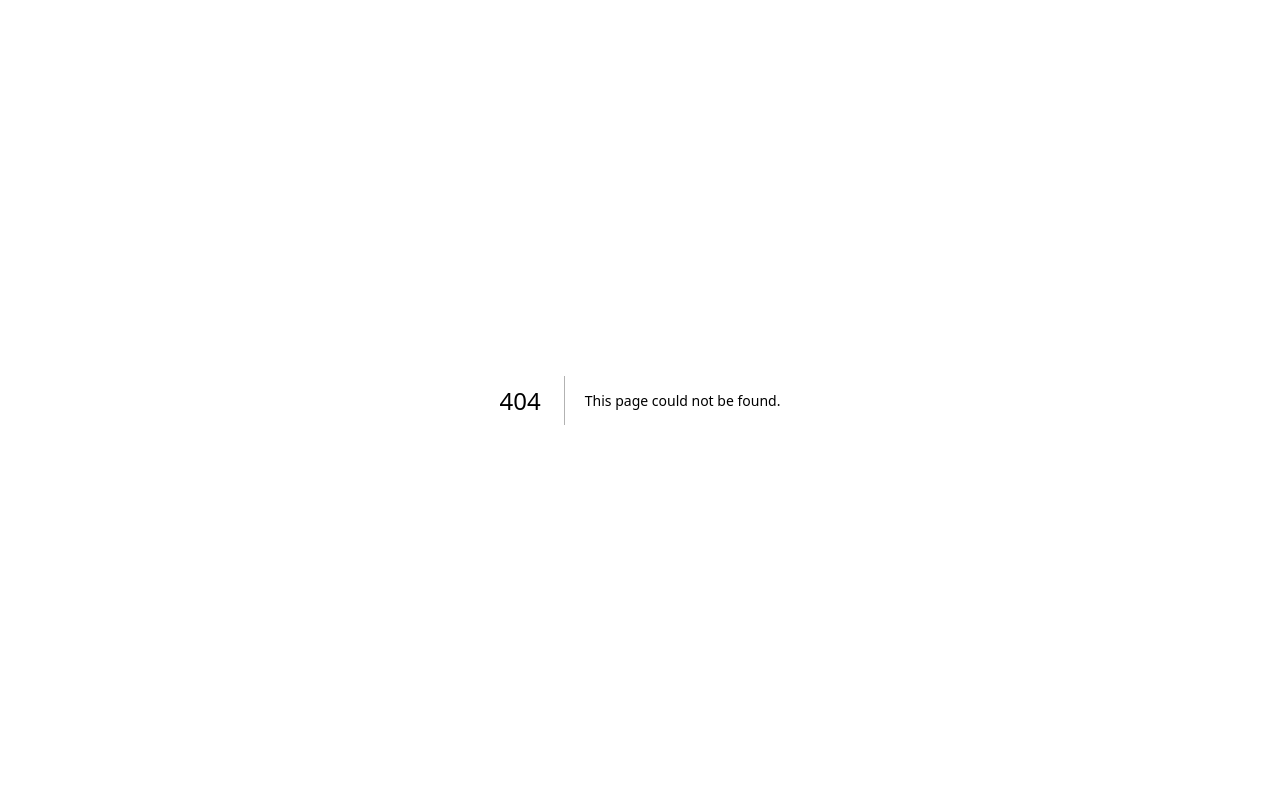
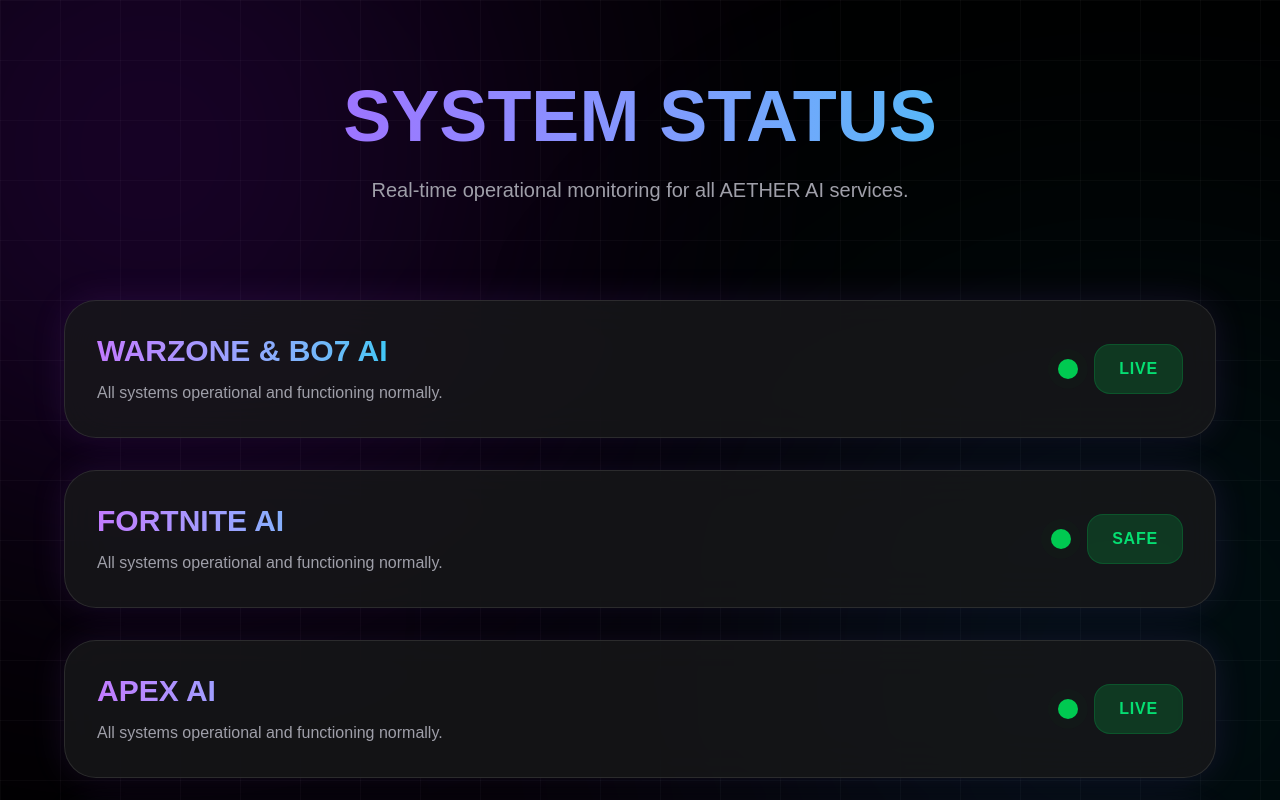
Before and after one commit to AetherAIe/aether-ai, a Next.js app: page /status in a window 1280 px wide. Before the commit this address had no page. Shown: the top 800 px of the page. Built offline with nearby package versions, Linux system fonts and the light colour scheme.

Commit message:
added status system

```diff
--- a/src/app/page.tsx
+++ b/src/app/page.tsx
@@ -39,6 +39,10 @@
 
             <Link href="/boosting">
               Boosting
+            </Link>
+
+            <Link href="/status">
+              Status
             </Link>
 
           </div>
@@ -92,14 +96,12 @@
               BOOSTING
             </Link>
 
-            <a
-              href="https://discord.gg/C7rKt52EFC"
-              target="_blank"
-              rel="noopener noreferrer"
-              className="px-10 py-4 rounded-2xl border border-zinc-700 hover:border-cyan-400 hover:bg-white/5 transition-all duration-300"
+            <Link
+              href="/status"
+              className="px-10 py-4 rounded-2xl border border-green-500 text-green-400 hover:bg-green-500/10 transition-all duration-300"
             >
-              JOIN DISCORD
-            </a>
+              SYSTEM STATUS
+            </Link>
 
           </div>
 
--- /dev/null
+++ b/src/app/status/page.tsx
@@ -0,0 +1,116 @@
+"use client";
+
+import { motion } from "framer-motion";
+
+const statuses = [
+  {
+    title: "WARZONE & BO7 AI",
+    status: "LIVE",
+    color: "green",
+  },
+
+  {
+    title: "FORTNITE AI",
+    status: "SAFE",
+    color: "green",
+  },
+
+  {
+    title: "APEX AI",
+    status: "LIVE",
+    color: "green",
+  },
+
+  {
+    title: "BATTLEFIELD AI",
+    status: "LIVE",
+    color: "green",
+  },
+
+  {
+    title: "BOOSTING SERVICE",
+    status: "ONLINE",
+    color: "green",
+  },
+];
+
+export default function StatusPage() {
+  return (
+    <main className="min-h-screen bg-black text-white px-6 py-20 overflow-hidden">
+
+      {/* GRID */}
+      <div className="fixed inset-0 bg-[linear-gradient(rgba(255,255,255,0.03)_1px,transparent_1px),linear-gradient(90deg,rgba(255,255,255,0.03)_1px,transparent_1px)] bg-[size:60px_60px] pointer-events-none" />
+
+      {/* GLOW */}
+      <div className="fixed top-[-200px] left-[-200px] w-[700px] h-[700px] bg-purple-600/20 blur-[180px] rounded-full pointer-events-none" />
+
+      <div className="fixed bottom-[-200px] right-[-200px] w-[700px] h-[700px] bg-cyan-500/10 blur-[180px] rounded-full pointer-events-none" />
+
+      <div className="max-w-6xl mx-auto relative z-10">
+
+        {/* HEADER */}
+        <div className="text-center">
+
+          <h1 className="text-6xl md:text-7xl font-black bg-gradient-to-r from-purple-500 to-cyan-400 bg-clip-text text-transparent">
+            SYSTEM STATUS
+          </h1>
+
+          <p className="mt-6 text-zinc-400 text-xl">
+            Real-time operational monitoring for all AETHER AI services.
+          </p>
+
+        </div>
+
+        {/* STATUS CARDS */}
+        <div className="mt-24 flex flex-col gap-8">
+
+          {statuses.map((item) => (
+            <motion.div
+              whileHover={{ scale: 1.01 }}
+              key={item.title}
+              className="bg-zinc-900/80 border border-white/10 rounded-[32px] p-8 backdrop-blur-xl shadow-[0_0_35px_rgba(168,85,247,0.12)] hover:shadow-[0_0_45px_rgba(34,211,238,0.2)] transition-all duration-300"
+            >
+
+              <div className="flex flex-col md:flex-row md:items-center md:justify-between gap-6">
+
+                <div>
+
+                  <h2 className="text-3xl font-black bg-gradient-to-r from-purple-400 to-cyan-400 bg-clip-text text-transparent">
+                    {item.title}
+                  </h2>
+
+                  <p className="mt-3 text-zinc-400">
+                    All systems operational and functioning normally.
+                  </p>
+
+                </div>
+
+                {/* STATUS */}
+                <div className="flex items-center gap-4">
+
+                  <div className="relative flex items-center justify-center">
+
+                    <div className="absolute w-5 h-5 rounded-full bg-green-500 animate-ping" />
+
+                    <div className="w-5 h-5 rounded-full bg-green-500 relative z-10" />
+
+                  </div>
+
+                  <div className="px-6 py-3 rounded-2xl bg-green-500/20 text-green-400 border border-green-500/20 font-black tracking-wider">
+                    {item.status}
+                  </div>
+
+                </div>
+
+              </div>
+
+            </motion.div>
+          ))}
+
+        </div>
+
+      </div>
+
+    </main>
+  );
+}
```
